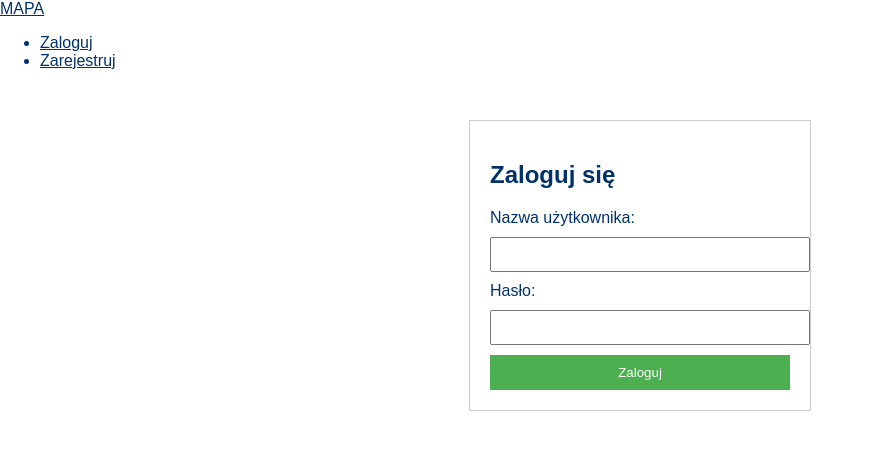
After one commit to fist-it/all_in-BEST2025, a Flask app: page /login in a window 1280 px wide. The commit adds this page. Shown: the top 460 px of the page, without its empty margins (0-874 px from the left). Run offline with Flask 3, Linux system fonts and the light colour scheme.

Commit message:
Working DB, login, register

```diff
--- a/main.py
+++ b/main.py
@@ -1,14 +1,91 @@
-from flask import Flask, render_template
-
-app = Flask(__name__)
-
+import os
+from flask import Flask, render_template, jsonify, request, redirect, url_for
+from flask_login import LoginManager, login_user, logout_user, login_required, current_user
+from werkzeug.security import generate_password_hash, check_password_hash # hashowanie
+from google import genai
+from models import db, User, get_user_by_username #baza danych
 
 def main():
-    # Uruchomienie serwera w trybie deweloperskim
+    #w trybie developerskim
     app.run(debug=True)
 
 
+#flask, login, db
+app = Flask(__name__)
+app.config['SECRET_KEY'] = 'bardzo_tajny_klucz_dla_flask_login'
+
+#bd SQLite - site.db
+app.config['SQLALCHEMY_DATABASE_URI'] = 'sqlite:///site.db'
+app.config['SQLALCHEMY_TRACK_MODIFICATIONS'] = False
+
+db.init_app(app) # db init
+login_manager = LoginManager()
+login_manager.init_app(app)
+login_manager.login_view = 'login'
+login_manager.login_message_category = 'info'
+
+@login_manager.user_loader
+def load_user(user_id):
+    # ładowanie z db
+    return db.session.get(User, int(user_id))
+
+with app.app_context():
+    #site.db i tabele
+    db.create_all()
+
+#======
+#WIDOKI
+#======
+
+@app.route('/register', methods=['GET', 'POST'])
+def register():
+    if current_user.is_authenticated:
+        return redirect(url_for('index'))
+
+    error = None
+    if request.method == 'POST':
+        username = request.form.get('username')
+        password = request.form.get('password')
+
+        if get_user_by_username(username):
+            error = 'Użytkownik o tej nazwie już istnieje.'
+        else:
+            new_user = User(username=username)
+            new_user.set_password(password)
+
+            db.session.add(new_user)
+            db.session.commit()
+
+            login_user(new_user)
+            return redirect(url_for('index'))
+
+    return render_template('register.html', error=error)
+
+@app.route('/login', methods=['GET', 'POST'])
+def login():
+    if current_user.is_authenticated:
+        return redirect(url_for('index'))
+
+    error = None
+    if request.method == 'POST':
+        username = request.form.get('username')
+        password = request.form.get('password')
+        user = get_user_by_username(username)
+
+        if user and user.check_password(password):
+            login_user(user)
+            return redirect(url_for('index'))
+        else:
+            error = 'Błędny login lub hasło'
+    return render_template('login.html', error=error)
+
+@app.route('/logout')
+@login_required
+def logout():
+    logout_user()
+    return redirect(url_for('login'))
 @app.route('/')
+@login_required
 def index():
     return render_template('index.html')
 
--- a/templates/base.html
+++ b/templates/base.html
@@ -12,10 +12,33 @@
     </style>
 </head>
 <body>
-
-    <div id="content">
+    <nav class="navbar navbar-expand-lg navbar-dark bg-dark">
+        <a class="navbar-brand" href="{{ url_for('index') }}">MAPA</a>
+        <div class="collapse navbar-collapse">
+            <ul class="navbar-nav ml-auto">
+                {% if current_user.is_authenticated %}
+                <li class="nav-item">
+                    <span class="nav-link">Witaj, {{ current_user.username }}</span>
+                </li>
+                <li class="nav-item">
+                    <a class="nav-link" href="{{ url_for('logout') }}">Wyloguj</a>
+                </li>
+                {% else %}
+                <li class="nav-item">
+                    <a class="nav-link" href="{{ url_for('login') }}">Zaloguj</a>
+                </li>
+                <li class="nav-item">
+                    <a class="nav-link" href="{{ url_for('register') }}">Zarejestruj</a>
+                </li>
+                {% endif %}
+            </ul>
+        </div>
+    </nav>
+    <div class="container-fluid">
         {% block content %}{% endblock %}
     </div>
 
+    <script src="https://code.jquery.com/jquery-3.5.1.slim.min.js"></script>
+    <script src="https://cdn.jsdelivr.net/npm/bootstrap@4.5.2/js/bootstrap.bundle.min.js"></script>
 </body>
 </html>
--- /dev/null
+++ b/templates/login.html
@@ -0,0 +1,22 @@
+{% extends "base.html" %}
+{% block title %}Logowanie{% endblock %}
+{% block content %}
+<link rel="stylesheet" type="text/css" href="/styles/login.css" />
+<div class="log">
+    <h2>Zaloguj się</h2>
+
+    {% if error %}
+        <p class="flash-message">{{ error }}</p>
+    {% endif %}
+
+    <form method="POST" action="{{ url_for('login') }}">
+        <label for="username">Nazwa użytkownika:</label><br>
+        <input type="text" id="username" name="username" required style="width: 100%; padding: 8px; margin: 10px 0;"><br>
+
+        <label for="password">Hasło:</label><br>
+        <input type="password" id="password" name="password" required style="width: 100%; padding: 8px; margin: 10px 0;"><br>
+
+        <button type="submit" style="width: 100%; padding: 10px; background-color: #4CAF50; color: white; border: none; cursor: pointer;">Zaloguj</button>
+    </form>
+</div>
+{% endblock %}
--- /dev/null
+++ b/templates/styles/login.css
@@ -0,0 +1,33 @@
+*
+ {
+    color:#003169;
+    transition: all 300ms ease;
+ }
+
+.log {
+    max-width: 300px;
+    margin: 50px auto;
+    padding: 20px;
+    border: 1px solid #ccc;
+}
+
+.button {
+    width: 100%;
+    padding: 10px;
+    background-color: #4CAF50;
+    color: white;
+    border: none;
+    cursor: pointer;
+}
+
+#username {
+    width: 100%;
+    padding: 8px;
+    margin: 10px 0;
+}
+
+#password {
+    width: 100%;
+    padding: 8px;
+    margin: 10px 0;
+}
```
Also changed, not shown: models.py (added, +23 -0 lines), pyproject.toml (+9 -1 lines), requirements.txt (added, +7 -0 lines), templates/register.html (added, +32 -0 lines), instance/site.db (added), 1 other file.
